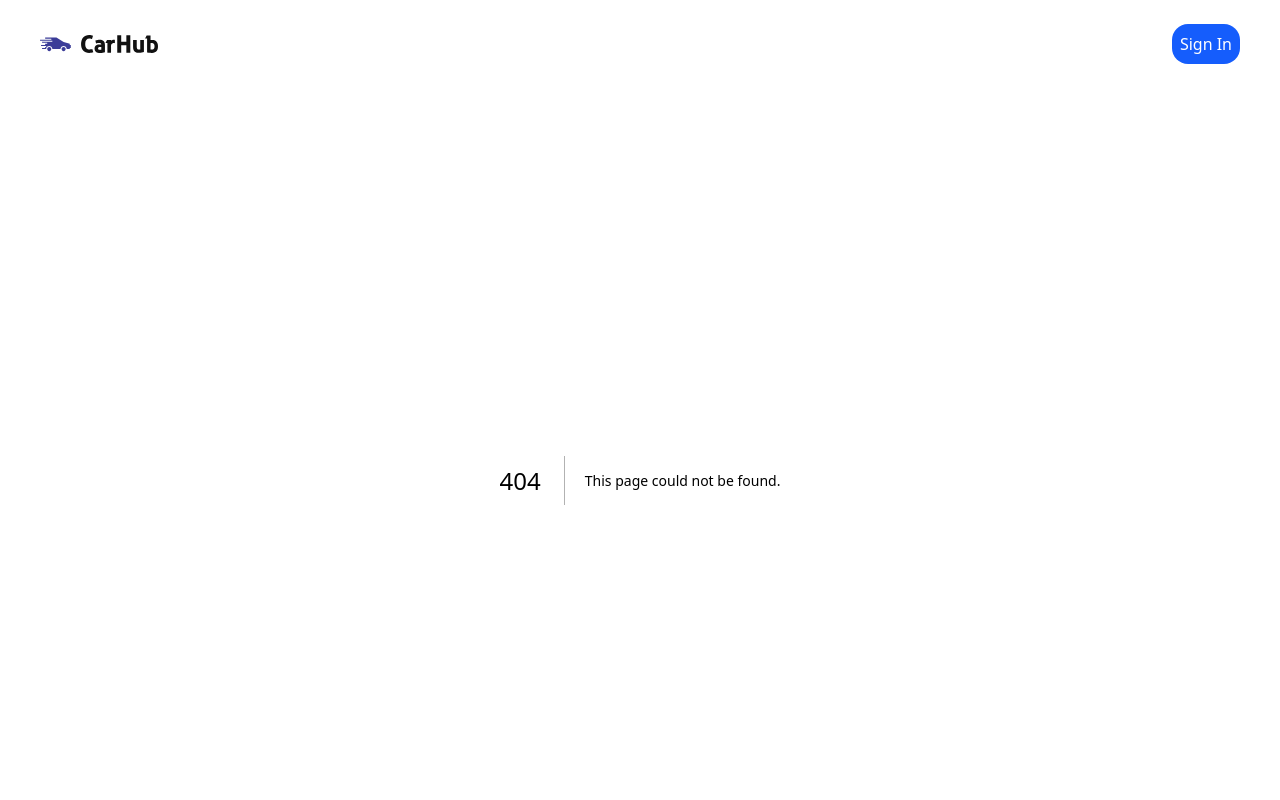
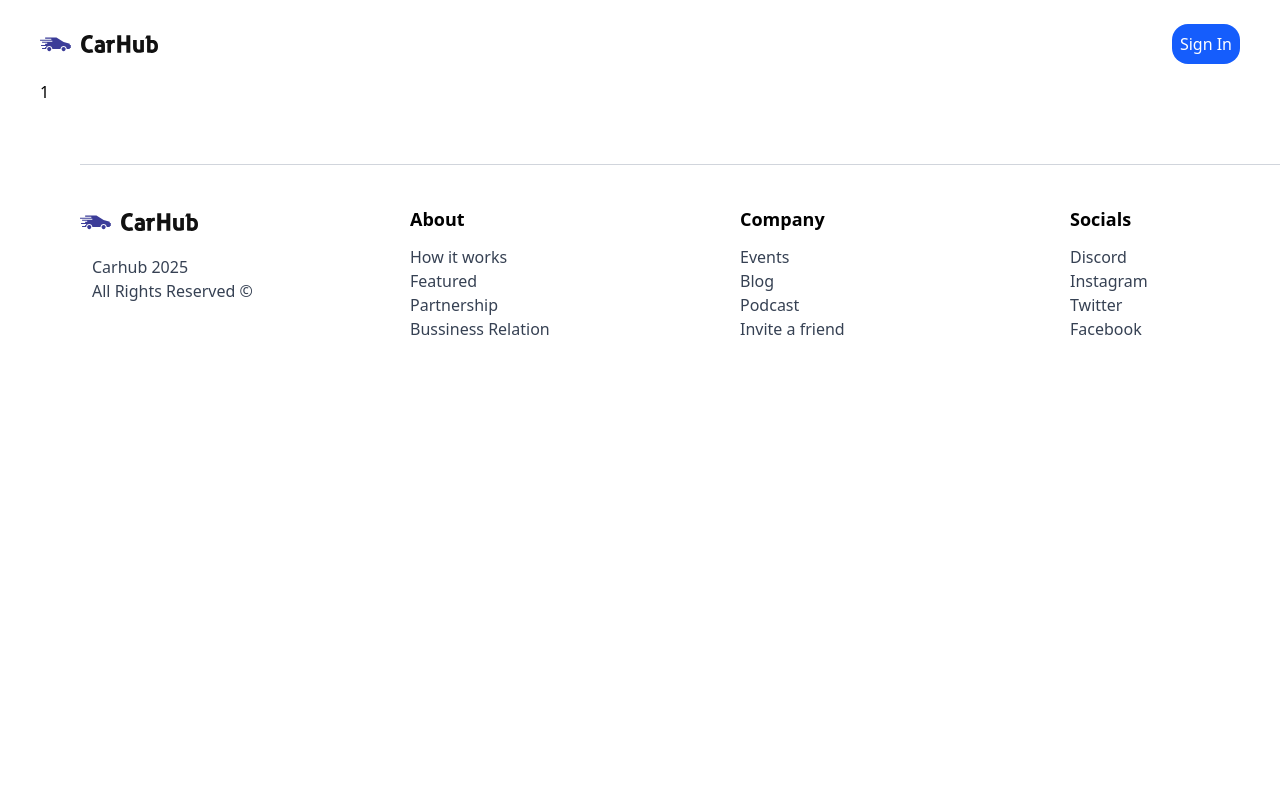
Before and after one commit to MahdiReisEbrahimi/Car_Project, a Next.js app: page /makes/1 in a window 1280 px wide. Before the commit this address had no page. Shown: the top 800 px of the page. Built offline with nearby package versions, Linux system fonts and the light colour scheme.

Commit message:
starting things for makes page navigation added

```diff
--- /dev/null
+++ b/app/makes/[make]/page.tsx
@@ -0,0 +1,8 @@
+"use client";
+import { useParams } from "next/navigation";
+
+export default function MakesPage() {
+  const params = useParams();
+
+  return <div>{params.make}</div>;
+}
```
